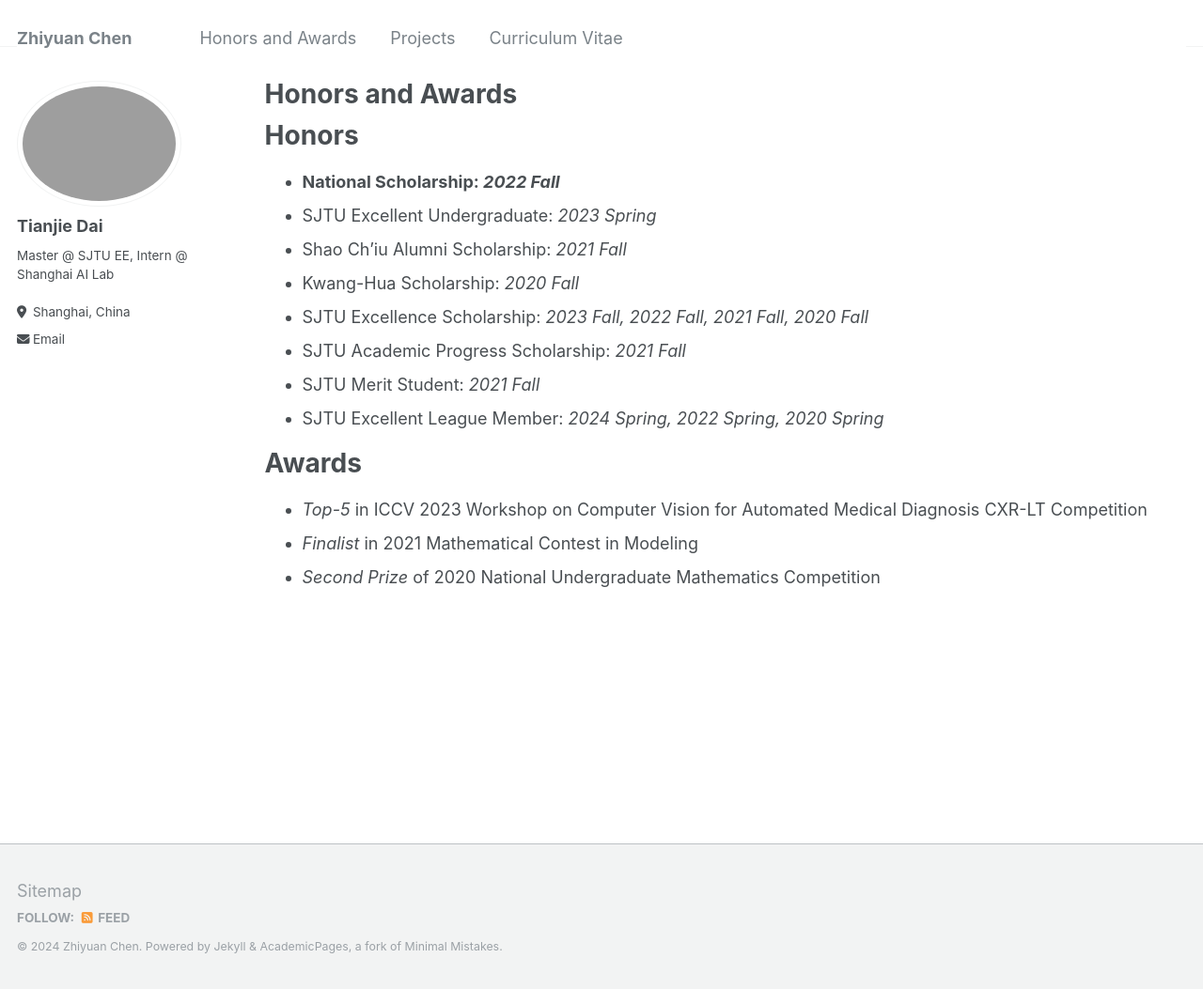
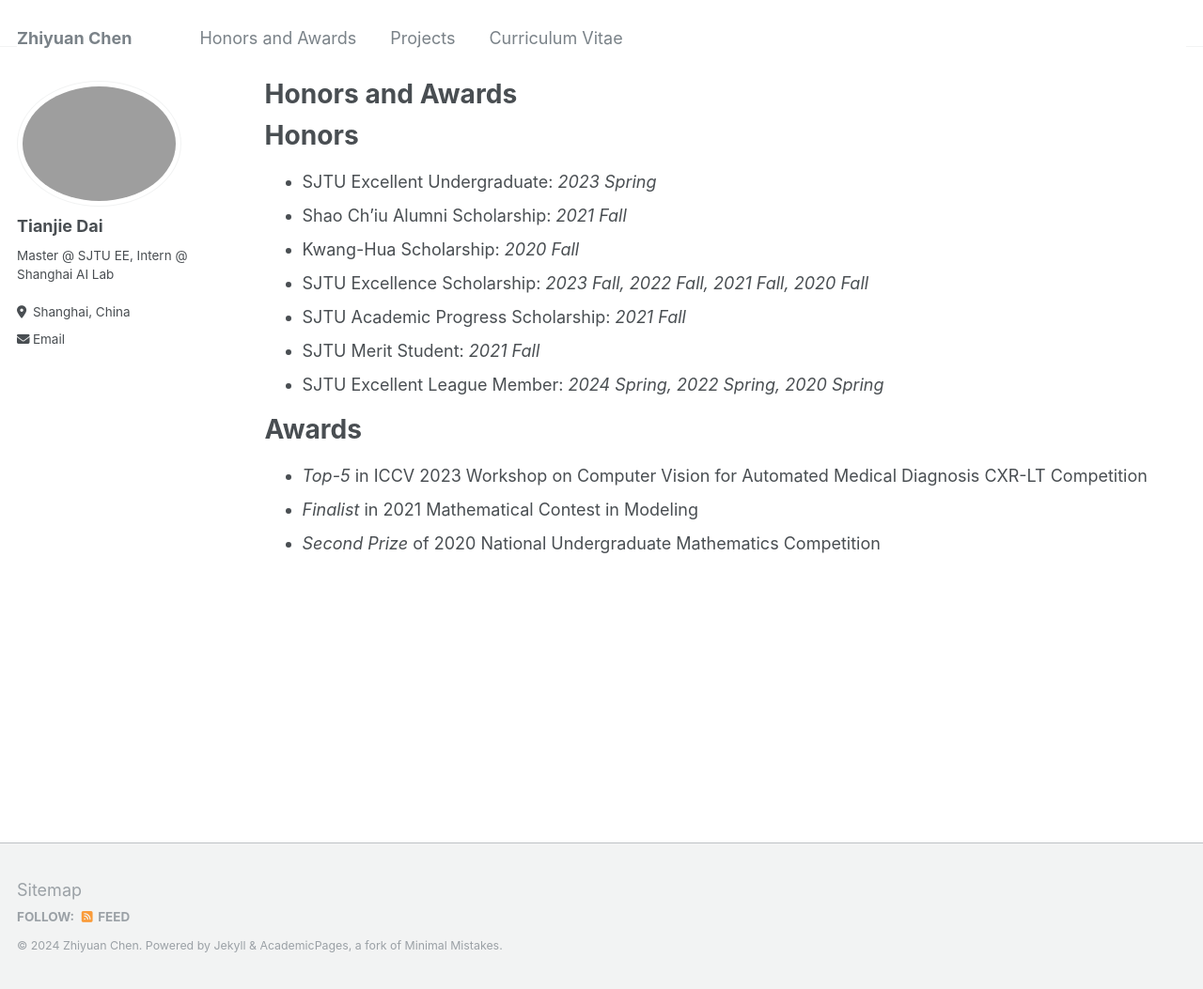
Before and after one commit to chenzhiyuan-stack1/chenzhiyuan-stack1.github.io, a Jekyll site: the page built from _pages/honors-awards.md, in a window 1280 px wide and 1053 px high. Shown: the whole window at 94% size. Built offline with Jekyll 4.4.1, drawn with Linux system fonts in a browser that asks for light colours.

Commit message:
Update honors-awards.md

```diff
--- a/_pages/honors-awards.md
+++ b/_pages/honors-awards.md
@@ -9,7 +9,6 @@ author_profile: true
 
 Honors
 ======
-* **National Scholarship: _2022 Fall_**
 * SJTU Excellent Undergraduate: _2023 Spring_
 * Shao Ch’iu Alumni Scholarship: _2021 Fall_
 * Kwang-Hua Scholarship: _2020 Fall_
```
